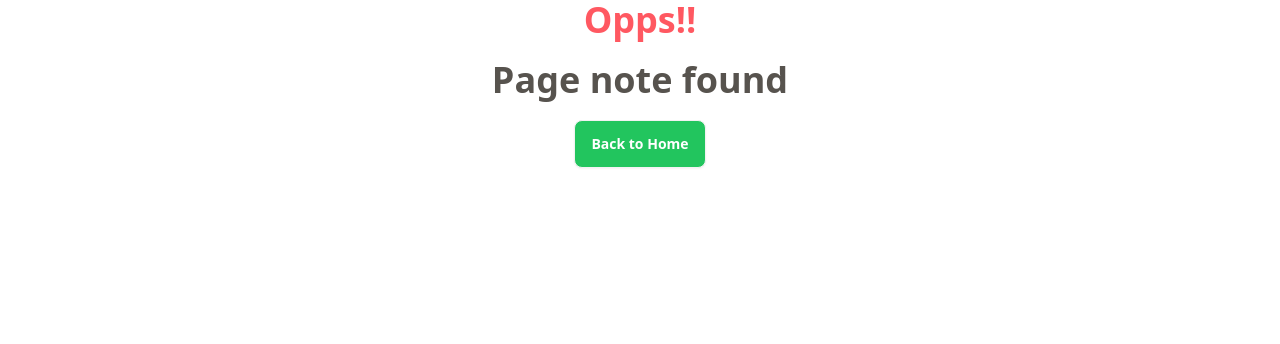
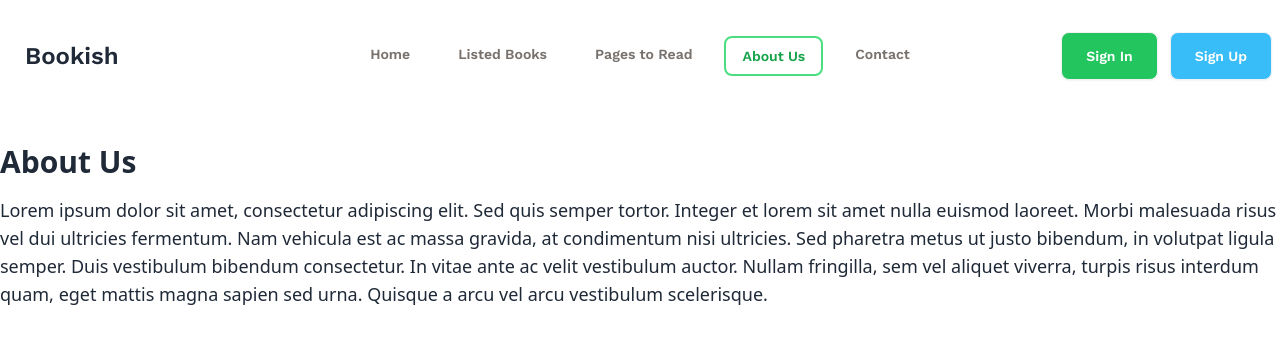
Before and after one commit to hbmubin/bookish-main-ph8, a React (Vite) app: page /about in a window 1280 px wide. Shown: the top 344 px of the page. Built offline with nearby package versions, Linux system fonts and the light colour scheme.

Commit message:
two more navlink added

```diff
--- /dev/null
+++ b/src/components/About/About.jsx
@@ -0,0 +1,23 @@
+// import PropTypes from 'prop-types'
+
+const About = () => {
+  return (
+    <div className="container mx-auto py-8">
+      <h1 className="text-3xl font-bold mb-4">About Us</h1>
+      <p className="text-lg">
+        Lorem ipsum dolor sit amet, consectetur adipiscing elit. Sed quis semper
+        tortor. Integer et lorem sit amet nulla euismod laoreet. Morbi malesuada
+        risus vel dui ultricies fermentum. Nam vehicula est ac massa gravida, at
+        condimentum nisi ultricies. Sed pharetra metus ut justo bibendum, in
+        volutpat ligula semper. Duis vestibulum bibendum consectetur. In vitae
+        ante ac velit vestibulum auctor. Nullam fringilla, sem vel aliquet
+        viverra, turpis risus interdum quam, eget mattis magna sapien sed urna.
+        Quisque a arcu vel arcu vestibulum scelerisque.
+      </p>
+    </div>
+  );
+};
+
+// About.propTypes = {}
+
+export default About;
--- /dev/null
+++ b/src/components/Contact/Contact.jsx
@@ -0,0 +1,23 @@
+// import PropTypes from 'prop-types'
+
+const Contact = () => {
+  return (
+    <div className="container mx-auto py-8">
+      <h1 className="text-3xl font-bold mb-4">Contact</h1>
+      <p className="text-lg">
+        Lorem ipsum dolor sit amet, consectetur adipiscing elit. Sed quis semper
+        tortor. Integer et lorem sit amet nulla euismod laoreet. Morbi malesuada
+        risus vel dui ultricies fermentum. Nam vehicula est ac massa gravida, at
+        condimentum nisi ultricies. Sed pharetra metus ut justo bibendum, in
+        volutpat ligula semper. Duis vestibulum bibendum consectetur. In vitae
+        ante ac velit vestibulum auctor. Nullam fringilla, sem vel aliquet
+        viverra, turpis risus interdum quam, eget mattis magna sapien sed urna.
+        Quisque a arcu vel arcu vestibulum scelerisque.
+      </p>
+    </div>
+  );
+};
+
+// Contact.propTypes = {}
+
+export default Contact;
--- a/src/components/ReadBooks/ReadBooks.jsx
+++ b/src/components/ReadBooks/ReadBooks.jsx
@@ -31,7 +31,7 @@ const ReadBooks = () => {
   if (displayReadBooks.length === 0) {
     return (
       <h2 className="my-7 text-2xl text-stone-500">
-        No Books is added to Read
+        No Books are added to Read
       </h2>
     );
   }
--- a/src/components/Root/Header/Header.jsx
+++ b/src/components/Root/Header/Header.jsx
@@ -64,6 +64,30 @@ const Header = () => {
                   Pages to Read
                 </NavLink>
               </li>
+              <li>
+                <NavLink
+                  to="/about"
+                  className={({ isActive }) =>
+                    isActive
+                      ? "bg-white border-2 border-green-400 text-green-600"
+                      : ""
+                  }
+                >
+                  About Us
+                </NavLink>
+              </li>
+              <li>
+                <NavLink
+                  to="/contact"
+                  className={({ isActive }) =>
+                    isActive
+                      ? "bg-white border-2 border-green-400 text-green-600"
+                      : ""
+                  }
+                >
+                  Contact
+                </NavLink>
+              </li>
             </ul>
           </div>
           <a className="btn btn-ghost text-2xl">Bookish</a>
@@ -106,6 +130,30 @@ const Header = () => {
                 Pages to Read
               </NavLink>
             </li>
+            <li>
+              <NavLink
+                to="/about"
+                className={({ isActive }) =>
+                  isActive
+                    ? "bg-white border-2 border-green-400 text-green-600"
+                    : ""
+                }
+              >
+                About Us
+              </NavLink>
+            </li>
+            <li>
+              <NavLink
+                to="/contact"
+                className={({ isActive }) =>
+                  isActive
+                    ? "bg-white border-2 border-green-400 text-green-600"
+                    : ""
+                }
+              >
+                Contact
+              </NavLink>
+            </li>
           </ul>
         </div>
         <div className="navbar-end">
```
Also changed, not shown: src/main.jsx (+11 -0 lines).
